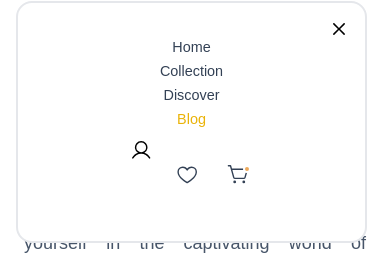
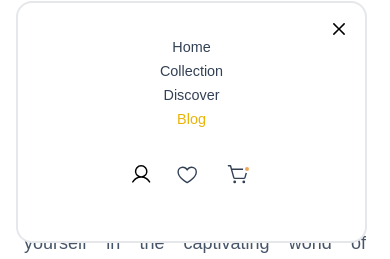
Before and after one commit to GoldiorLuxury/GoldiorFrontend, a React (Vite) app: page /blog in a window 390 px wide. Both pictures are taken after a click on the icon 364 px from the left and 40 px from the top of the page. Shown: the part 95-354 px from the top of the page. Built offline with nearby package versions, Linux system fonts and the light colour scheme; a web font is replaced by a local one.

Commit message:
mobile navbar fix

```diff
--- a/src/ui/general/Navbar.tsx
+++ b/src/ui/general/Navbar.tsx
@@ -256,11 +256,15 @@ export default function Navbar() {
         <div className="absolute top-[6rem] bg-white border-2 rounded-2xl p-4 z-10 w-[90%] mx-auto">
           <ul className="flex flex-col items-center py-4">
             {["Home", "Collection", "Discover", "Blog"].map((menu) => (
-              <NavItem key={menu} to={`/${menu.toLowerCase()}`}>
+              <NavItem
+                key={menu}
+                to={menu === "Home" ? "/" : `/${menu.toLowerCase()}`}
+              >
                 {menu}
               </NavItem>
             ))}
-            <div className="flex justify-center gap-5 mt-2">
+
+            <div className="flex justify-center items-center gap-5 mt-2">
               <div>
                 <PiUser
                   className="ease-in-out duration-200 text-[1.4rem]"
```
Also changed, not shown: package.json (line endings or trailing spaces), 1 other file (tests, documents, lock files or other folders).
